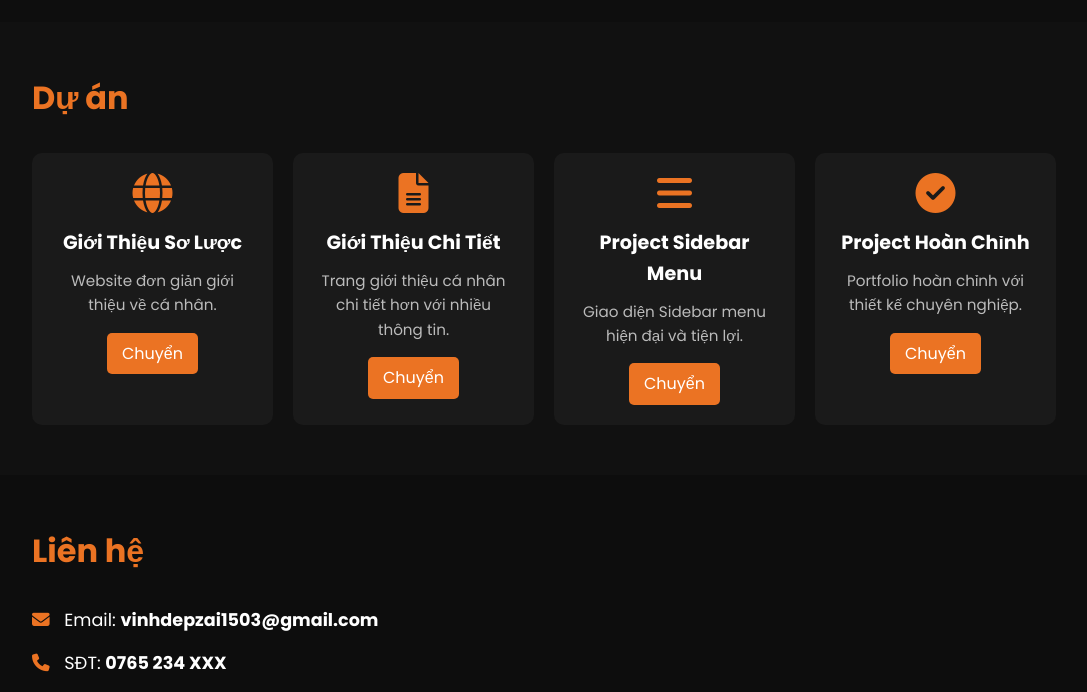
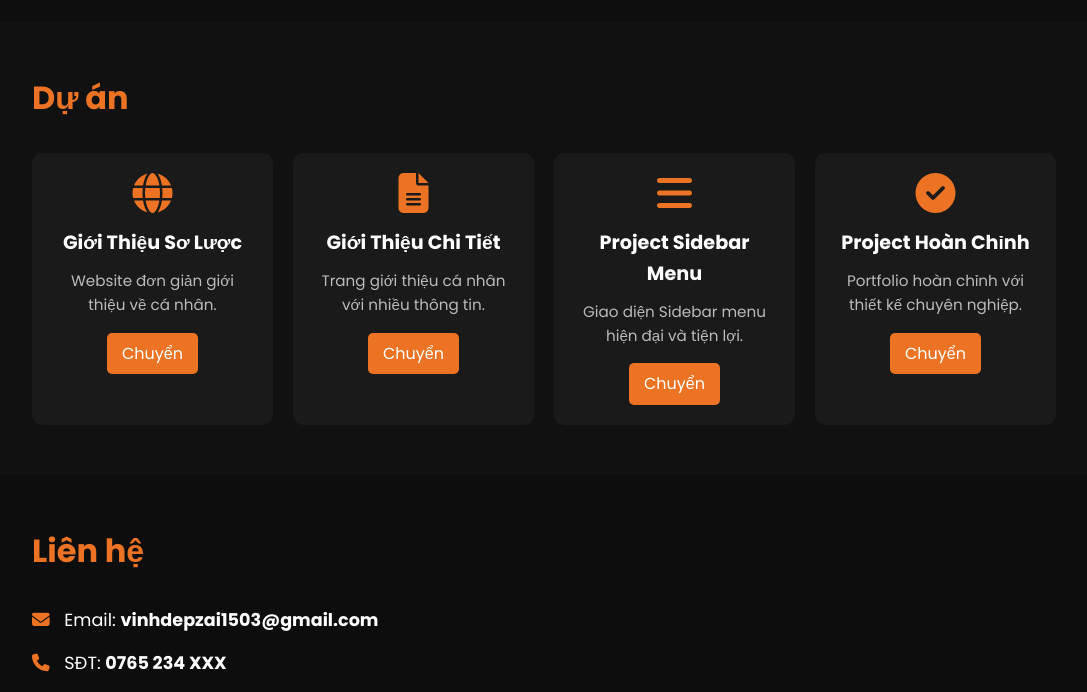
Before and after one commit to ThVinh1503/Profile, a plain HTML site: page index.html in a window 1280 px wide. Shown: the part 1544-2236 px from the top of the page, without its empty margins (96-1183 px from the left). Drawn offline with Linux system fonts and the light colour scheme.

Commit message:
index.html

```diff
--- a/index.html
+++ b/index.html
@@ -122,7 +122,7 @@
         <div class="project-card">
           <i class="fas fa-file-alt project-icon"></i>
           <h3>Giới Thiệu Chi Tiết</h3>
-          <p>Trang giới thiệu cá nhân chi tiết hơn với nhiều thông tin.</p>
+          <p>Trang giới thiệu cá nhân với nhiều thông tin.</p>
           <a
             href="https://thvinh1503.github.io/Bai-5/"
             target="_blank"
```
